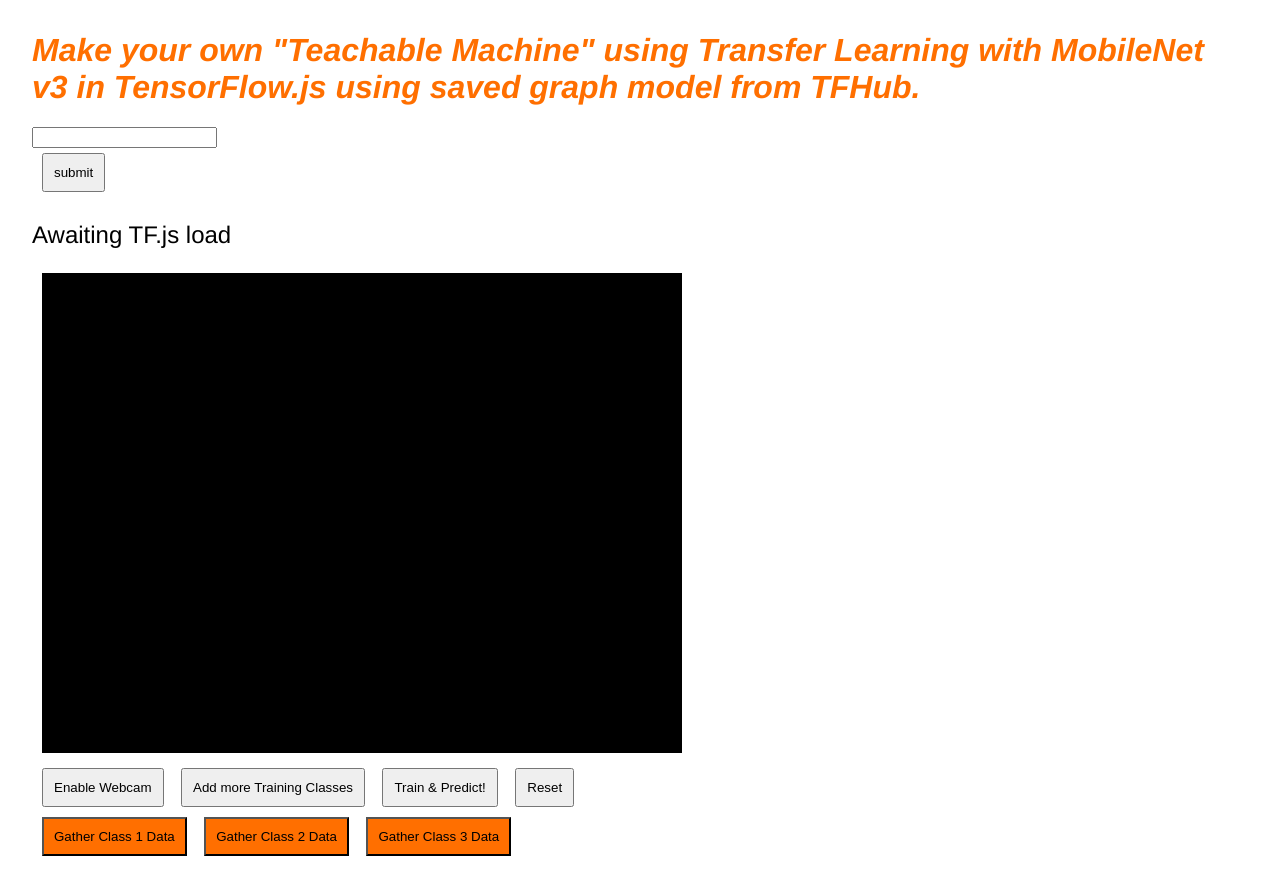
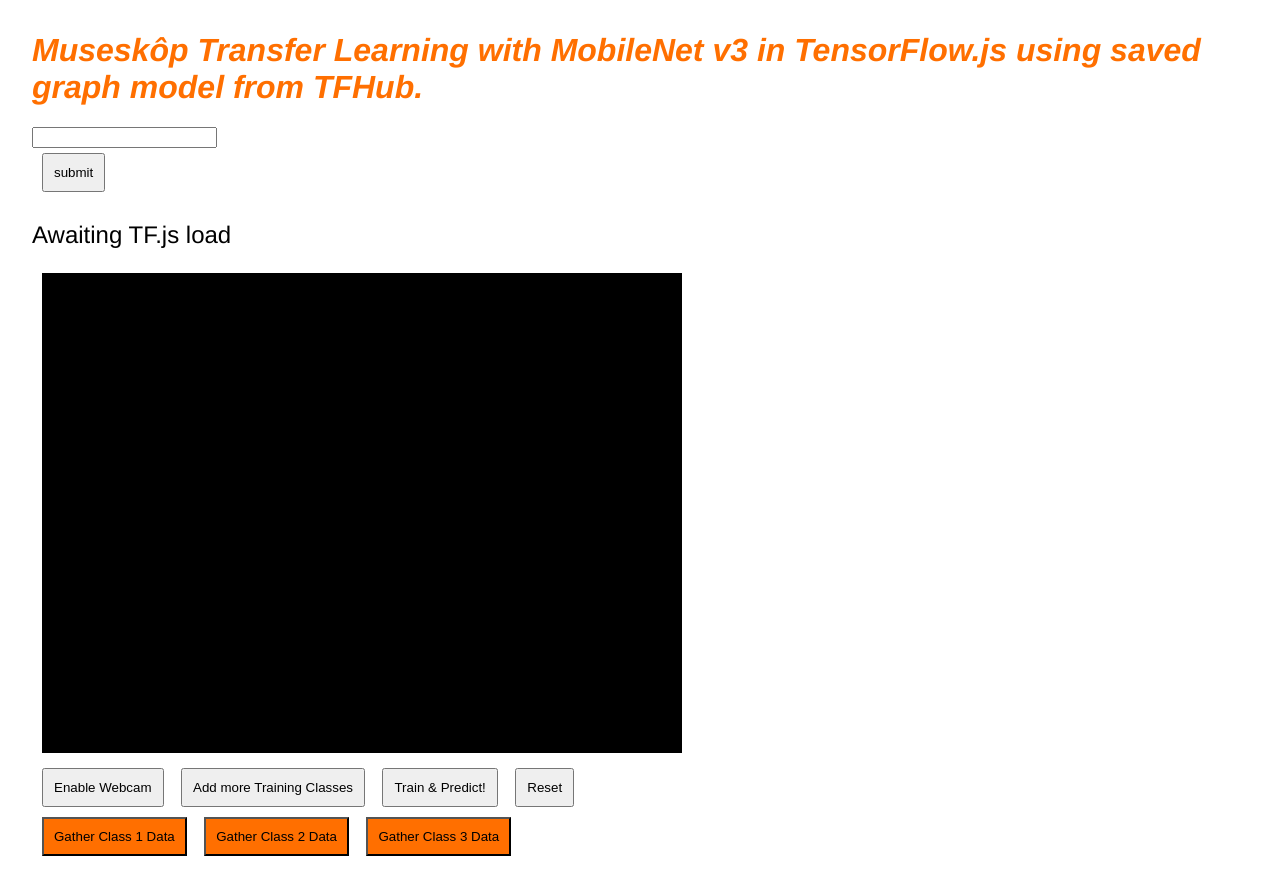
Before and after one commit to ajaibghar-co/ms_training_app_v0, a plain HTML site: page index.html in a window 1280 px wide. Drawn offline with Linux system fonts and the light colour scheme; a script that the page names is missing.

Commit message:
title commit

```diff
--- a/index.html
+++ b/index.html
@@ -10,7 +10,7 @@
         <link rel="stylesheet" href="/style.css">
     </head>
     <body>
-        <h1>Make your own "Teachable Machine" using Transfer Learning with MobileNet v3 in TensorFlow.js using saved graph model from TFHub.</h1>
+        <h1>Museskôp Transfer Learning with MobileNet v3 in TensorFlow.js using saved graph model from TFHub.</h1>
 
 
             <input type="text" id="formInput"><br>
```
